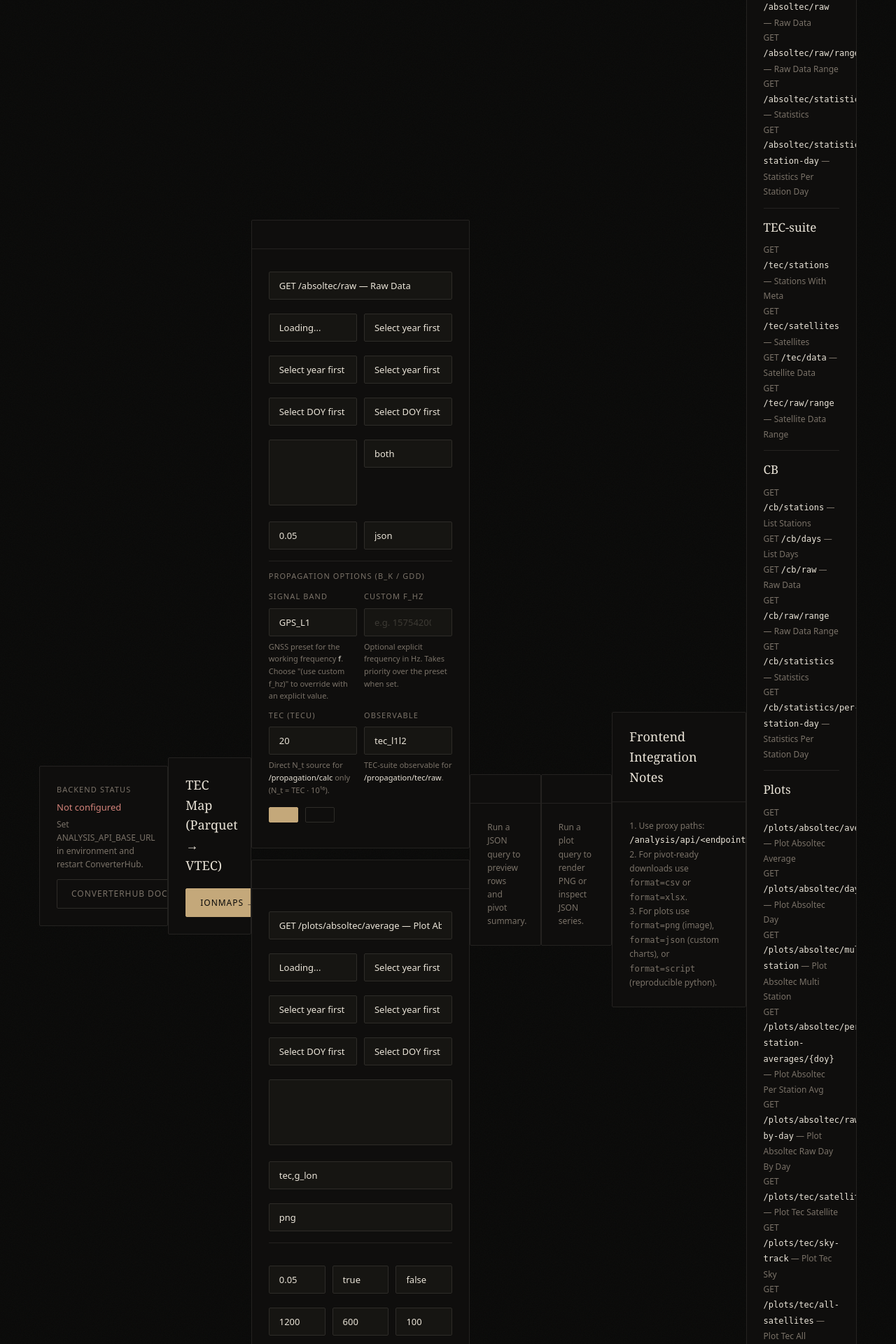
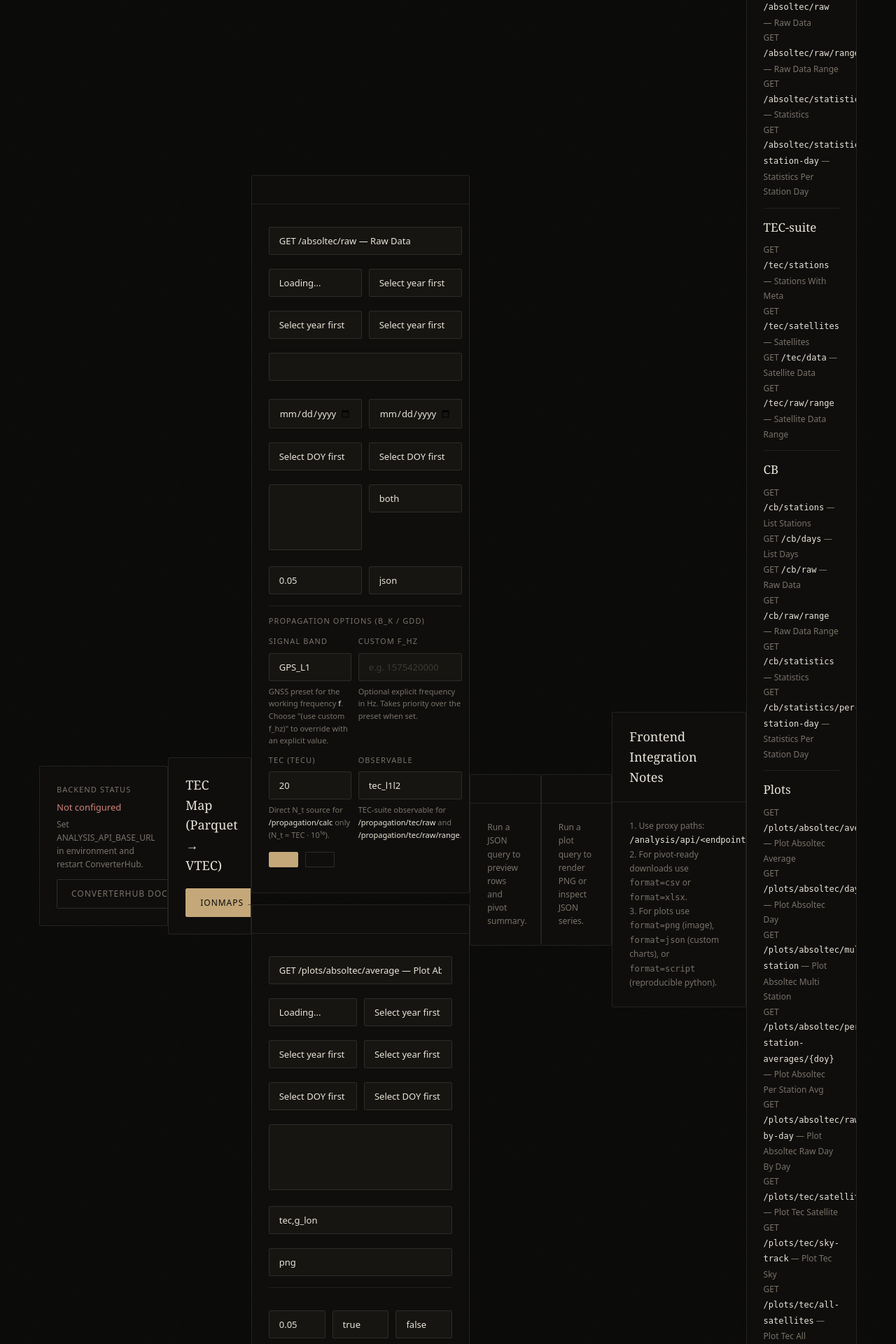
Before and after one commit to nikita-konkin/ict-hub, a Python web app: template app/templates/analysis.html in a window 1280 px wide. Shown: the part 411-2331 px from the top of the page at 70% size. Run offline with Jinja, Linux system fonts and the light colour scheme; the template is opened without the code that fills it, so the values that code supplies are empty; some libraries are stand-ins or nearby versions.

Commit message:
feat(analysis): calendar date ranges and new range endpoints
The data query builder could only send year + doy_start/doy_end, and it
had no way to reach the range endpoints tec-stat now provides.

- Range endpoints get a "Range by" switch: Year + DOY (as before) or
  calendar dates (date_start/date_end, may cross New Year). Switching
  prefills the dates from the selected year and DOYs, and the required
  fields swap accordingly.
- New endpoint options: /propagation/absoltec/raw/range,
  /propagation/tec/raw/range, /tec/satellites/range,
  /stations/available/range and /stations/map/range; /tec/raw/range
  sends the selected satellite as a filter.
- Fix: the alpha inputs had min="0.001" step="0.01", which made the
  0.05 default invalid, so the browser refused to submit either form.
  Alpha and TEC now use step="any"; the backend still enforces bounds.

Co-Authored-By: Claude Opus 5.5 <noreply@anthropic.com>

```diff
--- a/app/static/js/analysis.js
+++ b/app/static/js/analysis.js
@@ -18,7 +18,7 @@
 
   function getDataSourceType() {
     const endpoint = document.getElementById("data-endpoint")?.value || "";
-    if (endpoint === "propagation/tec/raw") return "tec";
+    if (endpoint.startsWith("propagation/tec/")) return "tec";
     if (endpoint.startsWith("propagation/")) return "absoltec";
     if (endpoint.startsWith("tec/") || endpoint.startsWith("stations/")) return "tec";
     return "absoltec";
@@ -93,16 +93,28 @@
     },
     "tec/raw/range": {
       required: ["data-year", "data-doy-start", "data-doy-end"],
-      relevant: ["data-year", "data-doy-start", "data-doy-end", "data-station", "data-stations", "data-format"],
+      relevant: ["data-year", "data-doy-start", "data-doy-end", "data-station", "data-stations", "data-satellite", "data-format"],
+    },
+    "tec/satellites/range": {
+      required: ["data-year", "data-doy-start", "data-doy-end", "data-station"],
+      relevant: ["data-year", "data-doy-start", "data-doy-end", "data-station", "data-format"],
     },
     "stations/available": {
       required: ["data-year", "data-doy"],
       relevant: ["data-year", "data-doy", "data-source", "data-format"],
     },
+    "stations/available/range": {
+      required: ["data-year", "data-doy-start", "data-doy-end"],
+      relevant: ["data-year", "data-doy-start", "data-doy-end", "data-source", "data-format"],
+    },
     "stations/map": {
       required: ["data-year", "data-doy"],
       relevant: ["data-year", "data-doy", "data-format"],
     },
+    "stations/map/range": {
+      required: ["data-year", "data-doy-start", "data-doy-end"],
+      relevant: ["data-year", "data-doy-start", "data-doy-end", "data-format"],
+    },
     "propagation/calc": {
       required: ["data-tec"],
       relevant: ["data-tec", "data-signal-band", "data-f-hz", "data-format"],
@@ -111,6 +123,10 @@
       required: ["data-year", "data-doy", "data-station"],
       relevant: ["data-year", "data-doy", "data-station", "data-signal-band", "data-f-hz", "data-format"],
     },
+    "propagation/absoltec/raw/range": {
+      required: ["data-year", "data-doy-start", "data-doy-end"],
+      relevant: ["data-year", "data-doy-start", "data-doy-end", "data-station", "data-stations", "data-signal-band", "data-f-hz", "data-format"],
+    },
     "propagation/absoltec/statistics": {
       required: ["data-year", "data-doy-start", "data-doy-end", "data-station"],
       relevant: ["data-year", "data-doy-start", "data-doy-end", "data-station", "data-signal-band", "data-f-hz", "data-alpha", "data-format"],
@@ -119,7 +135,53 @@
       required: ["data-year", "data-doy", "data-station", "data-satellite"],
       relevant: ["data-year", "data-doy", "data-station", "data-satellite", "data-observable", "data-signal-band", "data-f-hz", "data-format"],
     },
+    "propagation/tec/raw/range": {
+      required: ["data-year", "data-doy-start", "data-doy-end"],
+      relevant: ["data-year", "data-doy-start", "data-doy-end", "data-station", "data-stations", "data-satellite", "data-observable", "data-signal-band", "data-f-hz", "data-format"],
+    },
   };
+
+  // Range endpoints take year + doy_start/doy_end, or date_start/date_end
+  // (calendar dates, may cross New Year) when the range mode is "dates".
+  function isRangeEndpoint(endpoint) {
+    const rule = dataEndpointRules[endpoint];
+    return Boolean(rule && rule.required.includes("data-doy-start"));
+  }
+
+  function useDateRange(endpoint) {
+    return isRangeEndpoint(endpoint) && document.getElementById("data-range-mode").value === "dates";
+  }
+
+  function effectiveDataRule(endpoint) {
+    const rule = dataEndpointRules[endpoint] || { required: [], relevant: [] };
+    if (!isRangeEndpoint(endpoint)) return rule;
+    if (!useDateRange(endpoint)) {
+      return { required: rule.required, relevant: rule.relevant.concat(["data-range-mode"]) };
+    }
+    const doyFields = new Set(["data-year", "data-doy-start", "data-doy-end"]);
+    const dateFields = ["data-date-start", "data-date-end"];
+    return {
+      required: dateFields.concat(rule.required.filter((id) => !doyFields.has(id))),
+      // Year still picks which stations/satellites the selectors offer.
+      relevant: ["data-range-mode", "data-year"].concat(dateFields, rule.relevant.filter((id) => !doyFields.has(id))),
+    };
+  }
+
+  function doyToIsoDate(year, doy) {
+    const y = Number(year);
+    const d = Number(doy);
+    if (!y || !d) return "";
+    const date = new Date(Date.UTC(y, 0, d));
+    return date.getUTCFullYear() === y ? date.toISOString().slice(0, 10) : "";
+  }
+
+  function prefillDateRange() {
+    const year = document.getElementById("data-year").value;
+    const start = document.getElementById("data-date-start");
+    const end = document.getElementById("data-date-end");
+    if (!start.value) start.value = doyToIsoDate(year, document.getElementById("data-doy-start").value);
+    if (!end.value) end.value = doyToIsoDate(year, document.getElementById("data-doy-end").value);
+  }
 
   const plotEndpointRules = {
     "plots/absoltec/average": {
@@ -189,6 +251,9 @@
     "data-doy": "doy",
     "data-doy-start": "doy_start",
     "data-doy-end": "doy_end",
+    "data-range-mode": "range by",
+    "data-date-start": "date_start",
+    "data-date-end": "date_end",
     "data-station": "station",
     "data-stations": "stations",
     "data-satellite": "satellite",
@@ -445,7 +510,7 @@
 
   function updateDataFieldHighlights() {
     const endpoint = document.getElementById("data-endpoint").value;
-    const rule = dataEndpointRules[endpoint] || { required: [], relevant: [] };
+    const rule = effectiveDataRule(endpoint);
     const requiredSet = new Set(rule.required);
     const relevantSet = new Set(rule.relevant);
 
@@ -499,6 +564,19 @@
     const satellite = document.getElementById("data-satellite").value;
     const source = document.getElementById("data-source").value;
     const alpha = document.getElementById("data-alpha").value;
+    const stationsMulti = getMultiSelectedValues("data-stations");
+
+    // Range endpoints: year + doy_start/doy_end, or date_start/date_end.
+    function appendRange() {
+      if (useDateRange(endpoint)) {
+        qpAppend(params, "date_start", document.getElementById("data-date-start").value);
+        qpAppend(params, "date_end", document.getElementById("data-date-end").value);
+      } else {
+        qpAppend(params, "year", year);
+        qpAppend(params, "doy_start", doyStart);
+        qpAppend(params, "doy_end", doyEnd);
+      }
+    }
 
     // Propagation endpoints (proxied to tec-stat) — explicit per-endpoint param sets.
     if (endpoint.startsWith("propagation/")) {
@@ -508,10 +586,12 @@
         qpAppend(params, "year", year);
         qpAppend(params, "doy", doy);
         qpAppend(params, "station", station);
+      } else if (endpoint === "propagation/absoltec/raw/range") {
+        appendRange();
+        qpAppend(params, "station", station);
+        qpAppendCsvArray(params, "stations", stationsMulti);
       } else if (endpoint === "propagation/absoltec/statistics") {
-        qpAppend(params, "year", year);
-        qpAppend(params, "doy_start", doyStart);
-        qpAppend(params, "doy_end", doyEnd);
+        appendRange();
         qpAppend(params, "station", station);
         qpAppend(params, "alpha", alpha);
       } else if (endpoint === "propagation/tec/raw") {
@@ -520,6 +600,12 @@
         qpAppend(params, "station", station);
         qpAppend(params, "satellite", satellite);
         qpAppend(params, "observable", document.getElementById("data-observable").value);
+      } else if (endpoint === "propagation/tec/raw/range") {
+        appendRange();
+        qpAppend(params, "station", station);
+        qpAppendCsvArray(params, "stations", stationsMulti);
+        qpAppend(params, "satellite", satellite);
+        qpAppend(params, "observable", document.getElementById("data-observable").value);
       }
       qpAppend(params, "signal_band", document.getElementById("data-signal-band").value);
       qpAppend(params, "f_hz", document.getElementById("data-f-hz").value);
@@ -527,7 +613,11 @@
       return "/analysis/api/" + endpoint + "?" + params.toString();
     }
 
-    qpAppend(params, "year", year);
+    if (isRangeEndpoint(endpoint)) {
+      appendRange();
+    } else {
+      qpAppend(params, "year", year);
+    }
 
     if (endpoint === "absoltec/stations" || endpoint === "cb/stations" || endpoint === "tec/stations" || endpoint === "stations/available" || endpoint === "stations/map" || endpoint === "absoltec/raw" || endpoint === "cb/raw" || endpoint === "tec/satellites" || endpoint === "tec/data") {
       qpAppend(params, "doy", doy);
@@ -536,23 +626,25 @@
       qpAppend(params, "station", station);
     }
     if (endpoint === "absoltec/raw/range" || endpoint === "cb/raw/range" || endpoint === "tec/raw/range") {
-      qpAppend(params, "doy_start", doyStart);
-      qpAppend(params, "doy_end", doyEnd);
       qpAppend(params, "station", station);
-      qpAppendCsvArray(params, "stations", getMultiSelectedValues("data-stations"));
+      qpAppendCsvArray(params, "stations", stationsMulti);
+    }
+    if (endpoint === "tec/raw/range") {
+      qpAppend(params, "satellite", satellite);
+    }
+    if (endpoint === "tec/satellites/range") {
+      qpAppend(params, "station", station);
     }
     if (endpoint === "absoltec/statistics" || endpoint === "cb/statistics" || endpoint === "absoltec/statistics/per-station-day" || endpoint === "cb/statistics/per-station-day") {
-      qpAppend(params, "doy_start", doyStart);
-      qpAppend(params, "doy_end", doyEnd);
       qpAppend(params, "alpha", alpha);
     }
     if (endpoint === "absoltec/statistics/per-station-day" || endpoint === "cb/statistics/per-station-day") {
-      qpAppendCsvArray(params, "stations", getMultiSelectedValues("data-stations"));
+      qpAppendCsvArray(params, "stations", stationsMulti);
     }
     if (endpoint === "tec/data") {
       qpAppend(params, "satellite", satellite);
     }
-    if (endpoint === "stations/available") {
+    if (endpoint === "stations/available" || endpoint === "stations/available/range") {
       qpAppend(params, "source", source);
     }
 
@@ -1598,6 +1690,10 @@
   });
   document.getElementById("data-year").addEventListener("change", updateDataSelectors);
   document.getElementById("data-doy").addEventListener("change", updateDataSelectors);
+  document.getElementById("data-range-mode").addEventListener("change", function () {
+    if (this.value === "dates") prefillDateRange();
+    updateDataFieldHighlights();
+  });
 
   document.getElementById("analysis-plot-form").addEventListener("submit", function (e) {
     e.preventDefault();
--- a/app/templates/analysis.html
+++ b/app/templates/analysis.html
@@ -68,18 +68,23 @@
             <optgroup label="Propagation (B_k / GDD)">
               <option value="propagation/calc">GET /propagation/calc — B_k / GDD Direct Calc</option>
               <option value="propagation/absoltec/raw">GET /propagation/absoltec/raw — AbsolTEC Raw + B_k/GDD</option>
+              <option value="propagation/absoltec/raw/range">GET /propagation/absoltec/raw/range — AbsolTEC Raw Range + B_k/GDD</option>
               <option value="propagation/absoltec/statistics">GET /propagation/absoltec/statistics — AbsolTEC Stats + B_k/GDD</option>
               <option value="propagation/tec/raw">GET /propagation/tec/raw — TEC-suite Raw + B_k/GDD</option>
+              <option value="propagation/tec/raw/range">GET /propagation/tec/raw/range — TEC-suite Raw Range + B_k/GDD</option>
             </optgroup>
             <optgroup label="TEC-suite">
               <option value="tec/stations">GET /tec/stations — Stations With Meta</option>
               <option value="tec/satellites">GET /tec/satellites — Satellites</option>
+              <option value="tec/satellites/range">GET /tec/satellites/range — Satellites Over Range</option>
               <option value="tec/data">GET /tec/data — Satellite Data</option>
               <option value="tec/raw/range">GET /tec/raw/range — Satellite Data Range</option>
             </optgroup>
             <optgroup label="Stations">
               <option value="stations/available">GET /stations/available — Available Stations</option>
+              <option value="stations/available/range">GET /stations/available/range — Available Stations Over Range</option>
               <option value="stations/map">GET /stations/map — Station Map</option>
+              <option value="stations/map/range">GET /stations/map/range — Station Map Over Range</option>
             </optgroup>
           </select>
         </div>
@@ -111,6 +116,26 @@
             <select id="data-doy-end" class="form-select">
               <option value="">Select year first</option>
             </select>
+          </div>
+        </div>
+
+        <div class="form-group" style="margin-bottom:0;">
+          <label class="form-label" for="data-range-mode">{{ t('analysis_label_range_mode') }}</label>
+          <select id="data-range-mode" class="form-select">
+            <option value="doy" selected>{{ t('analysis_range_mode_doy') }}</option>
+            <option value="dates">{{ t('analysis_range_mode_dates') }}</option>
+          </select>
+          <div class="param-hint">{{ t('analysis_range_mode_hint') }}</div>
+        </div>
+
+        <div style="display:grid; grid-template-columns:1fr 1fr; gap:10px;">
+          <div class="form-group" style="margin-bottom:0;">
+            <label class="form-label" for="data-date-start">{{ t('analysis_label_date_start') }}</label>
+            <input id="data-date-start" class="form-input" type="date" min="2000-01-01" max="2100-12-31">
+          </div>
+          <div class="form-group" style="margin-bottom:0;">
+            <label class="form-label" for="data-date-end">{{ t('analysis_label_date_end') }}</label>
+            <input id="data-date-end" class="form-input" type="date" min="2000-01-01" max="2100-12-31">
           </div>
         </div>
 
@@ -147,7 +172,7 @@
         <div style="display:grid; grid-template-columns:1fr 1fr; gap:10px;">
           <div class="form-group" style="margin-bottom:0;">
             <label class="form-label" for="data-alpha">{{ t('analysis_label_alpha') }}</label>
-            <input id="data-alpha" class="form-input" type="number" value="0.05" step="0.01" min="0.001" max="0.5">
+            <input id="data-alpha" class="form-input" type="number" value="0.05" step="any" min="0.001" max="0.5">
           </div>
           <div class="form-group" style="margin-bottom:0;">
             <label class="form-label" for="data-format">{{ t('analysis_label_format') }}</label>
@@ -187,7 +212,7 @@
           </div>
           <div class="form-group" style="margin-bottom:0;">
             <label class="form-label" for="data-tec">TEC (TECU)</label>
-            <input id="data-tec" class="form-input" type="number" min="0" step="0.1" value="20" placeholder="for /propagation/calc">
+            <input id="data-tec" class="form-input" type="number" min="0" step="any" value="20" placeholder="for /propagation/calc">
             <div class="param-hint">Direct N_t source for <b>/propagation/calc</b> only (N_t = TEC · 10¹⁶).</div>
           </div>
           <div class="form-group" style="margin-bottom:0;">
@@ -196,7 +221,7 @@
               <option value="tec_l1l2" selected>tec_l1l2</option>
               <option value="tec_c1p2">tec_c1p2</option>
             </select>
-            <div class="param-hint">TEC-suite observable for <b>/propagation/tec/raw</b>.</div>
+            <div class="param-hint">TEC-suite observable for <b>/propagation/tec/raw</b> and <b>/propagation/tec/raw/range</b>.</div>
           </div>
         </div>
 
@@ -310,7 +335,7 @@
         <div style="display:grid; grid-template-columns:1fr 1fr 1fr; gap:10px;">
           <div class="form-group" style="margin-bottom:0;">
             <label class="form-label" for="plot-alpha">{{ t('analysis_label_alpha') }}</label>
-            <input id="plot-alpha" class="form-input" type="number" value="0.05" step="0.01" min="0.001" max="0.5">
+            <input id="plot-alpha" class="form-input" type="number" value="0.05" step="any" min="0.001" max="0.5">
           </div>
           <div class="form-group" style="margin-bottom:0;">
             <label class="form-label" for="plot-show-ci">{{ t('analysis_label_show_ci') }}</label>
```
Also changed, not shown: app/i18n.py (+12 -0 lines), tests/test_analysis.py (+41 -0 lines).
